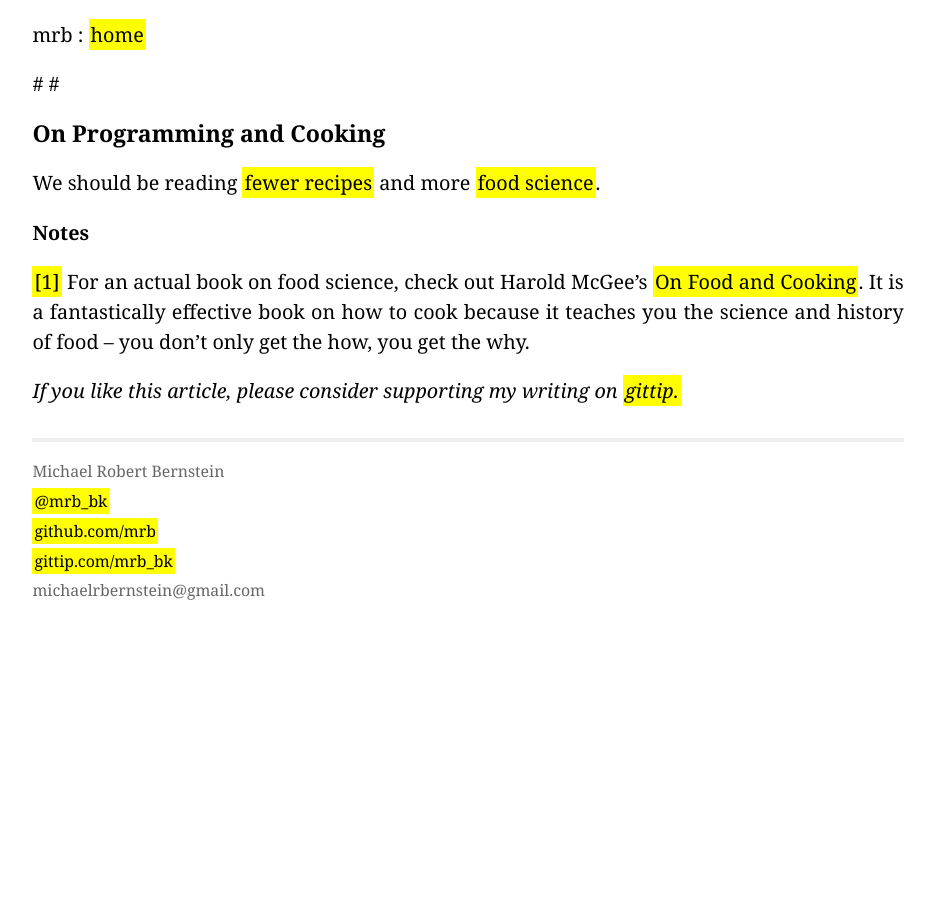
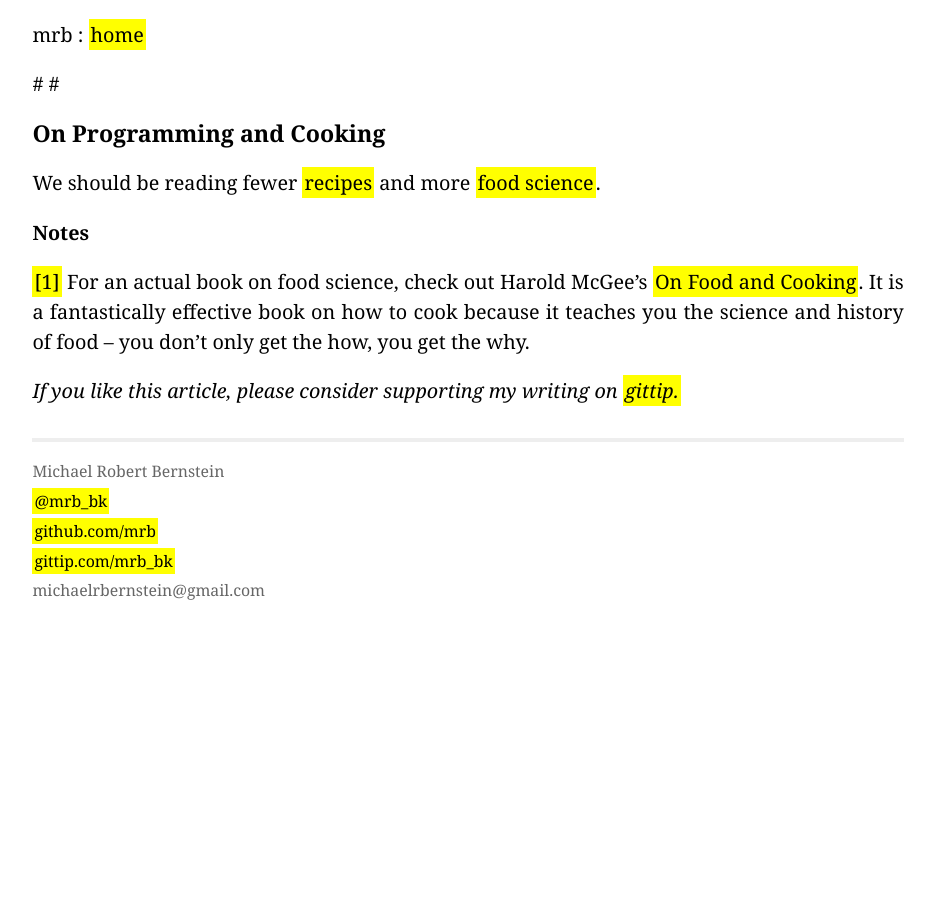
Before and after one commit to mrb/mrb.github.com, a Jekyll site: the page built from _posts/2014-03-25-programming-and-cooking.markdown, in a window 1280 px wide. Shown: the whole page, without its empty margins (172-1107 px from the left). Built offline with Jekyll 4.4.1, drawn with Linux system fonts in a browser that asks for light colours; Markdown is read by kramdown in place of the engine named in the settings; comment, search, counter and statistics services are not loaded.

Commit message:
Fix highlight

```diff
--- a/_posts/2014-03-25-programming-and-cooking.markdown
+++ b/_posts/2014-03-25-programming-and-cooking.markdown
@@ -8,7 +8,7 @@ other: true
 #
 ### On Programming and Cooking
 
-We should be reading <a href="http://stackoverflow.com/">fewer recipes</a> and more <a href="https://github.com/papers-we-love/papers-we-love">food science</a>.
+We should be reading fewer <a href="http://stackoverflow.com/">recipes</a> and more <a href="https://github.com/papers-we-love/papers-we-love">food science</a>.
 
 #### Notes
 
```
